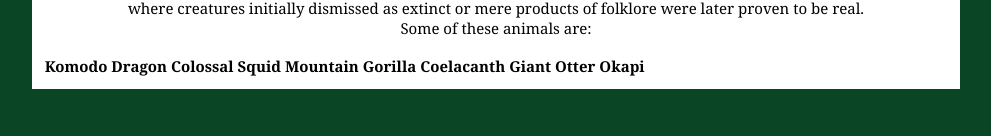
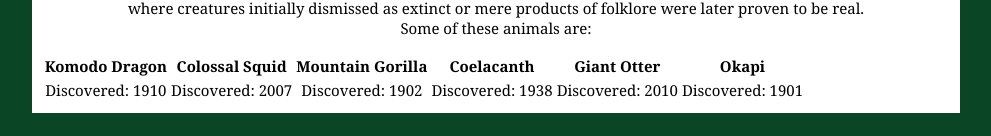
Before and after one commit to bjd1412/Cryptid_DataBase, a React (Create React App) app: page / in a window 1280 px wide. Shown: the part 1216-1352 px from the top of the page, without its empty margins (144-1135 px from the left). Before the commit the page ends 1331 px from the top, so only its background shows below. Built offline with nearby package versions, Linux system fonts and the light colour scheme; data requests are answered from the project's data file.

Commit message:
Added Table to Homepage

```diff
--- a/src/Pages/Home.js
+++ b/src/Pages/Home.js
@@ -19,7 +19,16 @@ function Home () {
             <th>Giant Otter </th>
             <th>Okapi<br/></th>
         </tr>
+        <tr>
+            <td>Discovered: 1910</td>
+            <td>Discovered: 2007</td>
+            <td>Discovered: 1902</td>
+            <td>Discovered: 1938</td>
+            <td>Discovered: 2010</td>
+            <td>Discovered: 1901</td>
+        </tr>
         </table>
+
         </div>
 
     )
```
